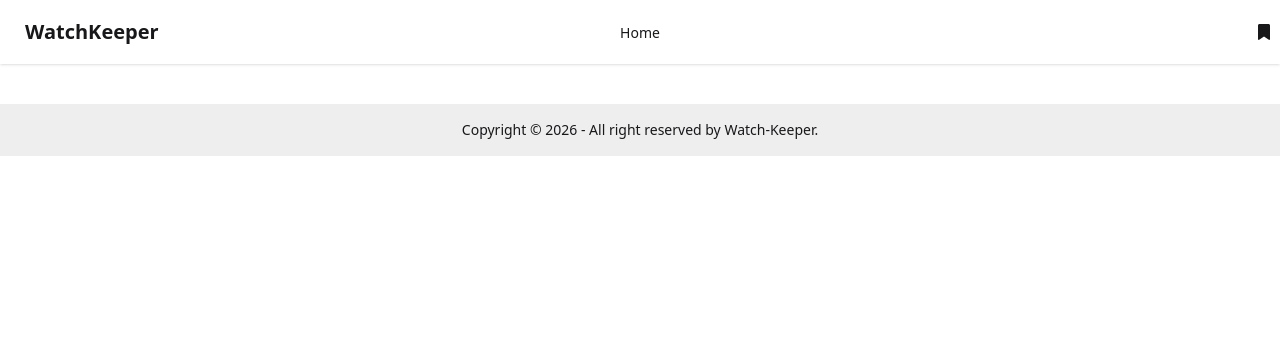
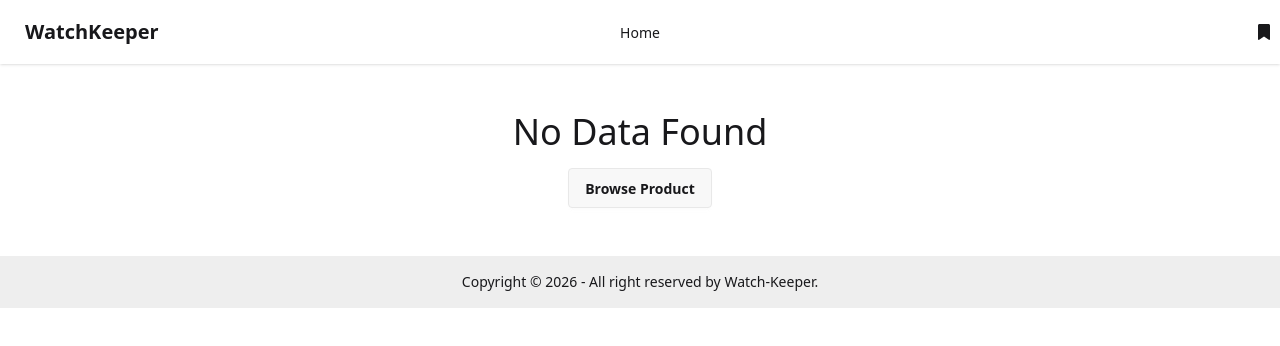
Before and after one commit to RGAntu/watch-keeper, a React (Vite) app: page /favorite in a window 1280 px wide. Shown: the top 346 px of the page. Built offline with nearby package versions, Linux system fonts and the light colour scheme.

Commit message:
feat(EmptyState): add EmptyState if there is no product save in the favorite

```diff
--- /dev/null
+++ b/src/components/EmptyState/EmptyState.jsx
@@ -0,0 +1,17 @@
+import React from 'react';
+import { Link } from 'react-router';
+import Button from '../button/Button';
+
+const EmptyState = () => {
+    return (
+        <div className='py-12 text-center'>
+            <h1 className='text-4xl'>No Data Found</h1>
+
+            <Link to='/'>
+            <Button label='Browse Product'></Button>
+            </Link>
+        </div>
+    );
+};
+
+export default EmptyState;
--- a/src/page/Favorite/Favorite.jsx
+++ b/src/page/Favorite/Favorite.jsx
@@ -1,6 +1,7 @@
 import React, { useEffect, useState } from 'react';
 import { getFavorites, removeFavorite } from '../../utils';
 import Product from '../../components/Products/Product/Product';
+import EmptyState from '../../components/EmptyState/EmptyState';
 
 const Favorite = () => {
   const [displayProducts, setDisplayProducts] = useState([]);
@@ -15,6 +16,8 @@ const Favorite = () => {
     setDisplayProducts(getFavorites())
   }
 
+  if(displayProducts.length < 1) return <EmptyState></EmptyState>
+
   return (
     <div className="grid grid-cols-1 md:grid-cols-3 lg:grid-cols-4 my-5 gap-3">
       {displayProducts.map((product) => (
```
Also changed, not shown: src/components/Products/Product/Product.jsx (+9 -13 lines).
